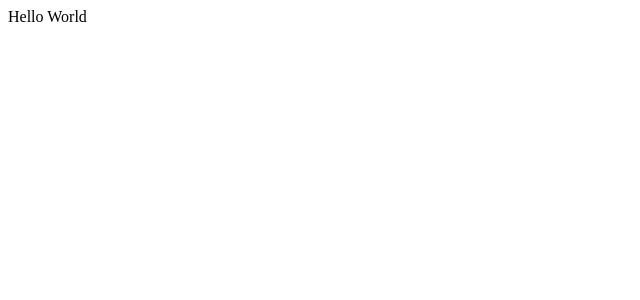
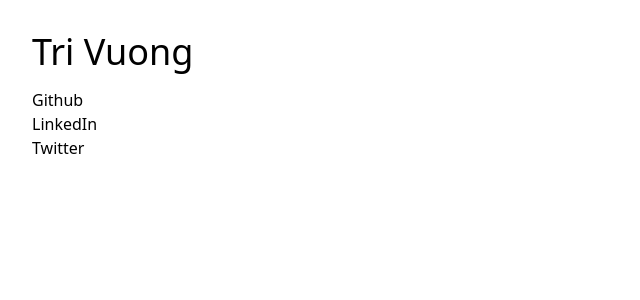
Before and after one commit to trivektor/trivektor.github.io, a Next.js app: page / in a window 1280 px wide. Shown: the top 300 px of the page, without its empty margins (0-640 px from the left). Built offline with nearby package versions, Linux system fonts and the light colour scheme.

Commit message:
basic home page

```diff
--- a/components/home.js
+++ b/components/home.js
@@ -1,5 +1,22 @@
 const Home = () => {
-  return <div className="text-3xl font-bold underline">Hello World</div>;
+  return (
+    <div className="h-screen px-8 py-4">
+      <div>
+        <h1 className="text-4xl my-4">Tri Vuong</h1>
+        <ul>
+          <li>
+            <a href="https://github.com/trivektor">Github</a>
+          </li>
+          <li>
+            <a href="https://www.linkedin.com/in/tvuong/">LinkedIn</a>
+          </li>
+          <li>
+            <a href="https://twitter.com/trivektor">Twitter</a>
+          </li>
+        </ul>
+      </div>
+    </div>
+  );
 };
 
 export default Home;
--- /dev/null
+++ b/pages/_app.js
@@ -0,0 +1,7 @@
+import "../styles/globals.css";
+
+function MyApp({ Component, pageProps }) {
+  return <Component {...pageProps} />;
+}
+
+export default MyApp;
```
